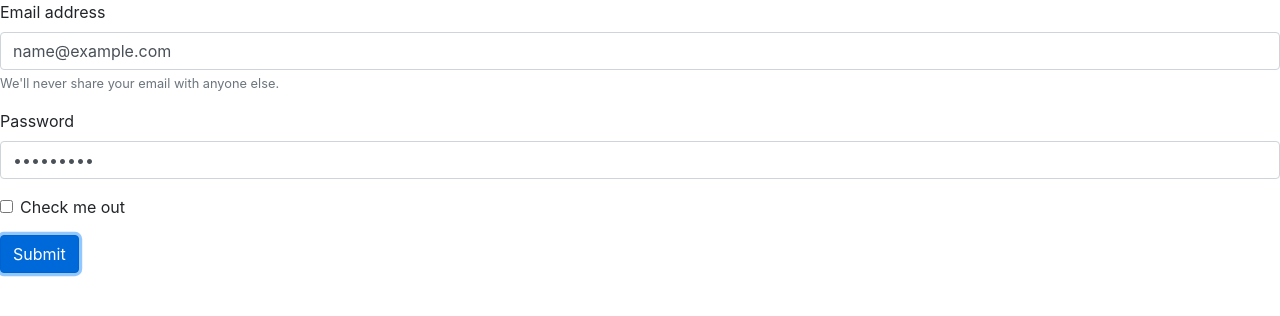
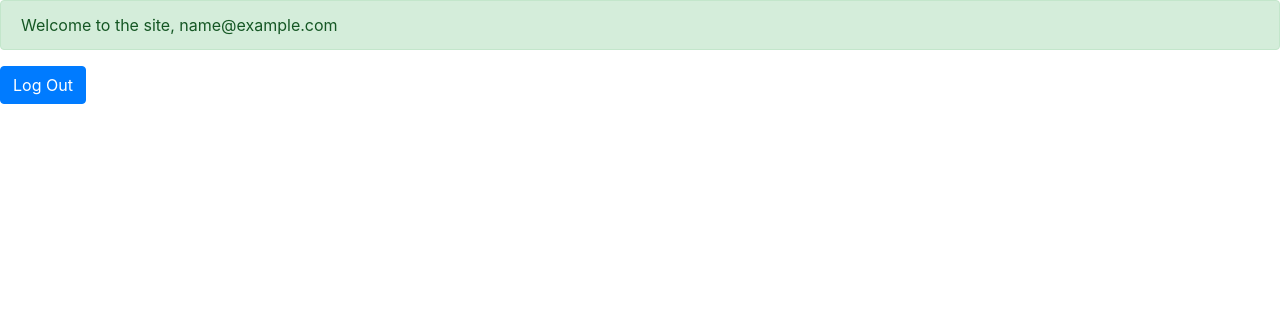
Before and after one commit to NickCallaghan/react-getting-started, a React (Create React App) app: page / in a window 1280 px wide. Both pictures are taken after typing "name@example.com", "Sample123" into the empty fields and a click on the button "Submit". Shown: the top 316 px of the page. Built offline with nearby package versions, Linux system fonts and the light colour scheme.

Commit message:
rendering the home component if logged in

```diff
--- a/src/App.js
+++ b/src/App.js
@@ -1,6 +1,7 @@
 import React, { useState } from "react";
 import "bootstrap/dist/css/bootstrap.min.css";
 import LoginForm from "./components/LoginForm.jsx";
+import Home from "./components/Home.jsx";
 
 function App() {
   const [user, setUser] = useState();
@@ -9,11 +10,15 @@ function App() {
     // Set the logged in user
     setUser(user);
   };
-  return (
-    <div className="App">
-      <LoginForm welcomeMessage="React Login" handleLogin={handleLogin} />
-    </div>
-  );
+  if (!user) {
+    return (
+      <div className="App">
+        <LoginForm welcomeMessage="React Login" handleLogin={handleLogin} />
+      </div>
+    );
+  }
+  // Return the home page if the user is logged in
+  return <Home user={user} />;
 }
 
 export default App;
--- /dev/null
+++ b/src/components/Home.jsx
@@ -0,0 +1,14 @@
+import React from "react";
+import Alert from "react-bootstrap/Alert";
+import Button from "react-bootstrap/Button";
+
+const Home = (props) => {
+  const user = props.user;
+  return (
+    <div>
+      <Alert variant="success">Welcome to the site, {user}</Alert>
+      <Button>Log Out</Button>
+    </div>
+  );
+};
+export default Home;
```
